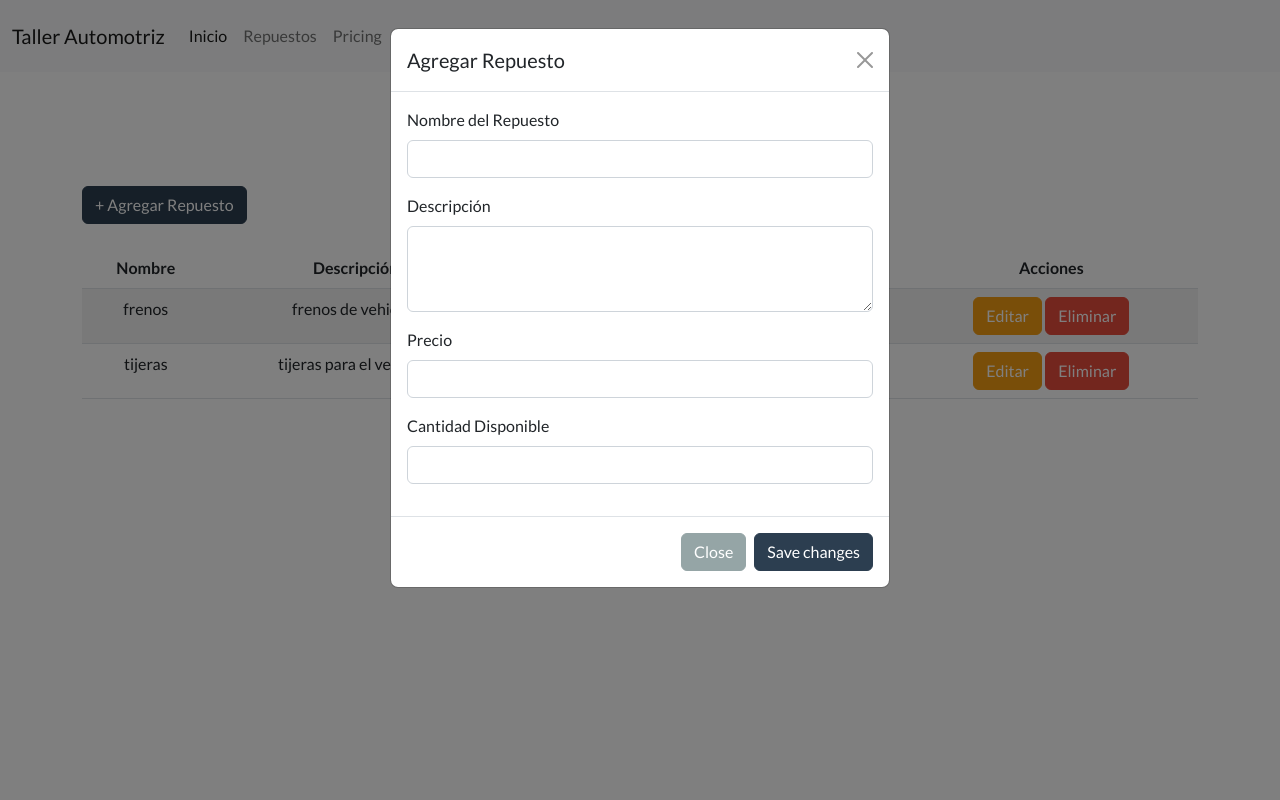
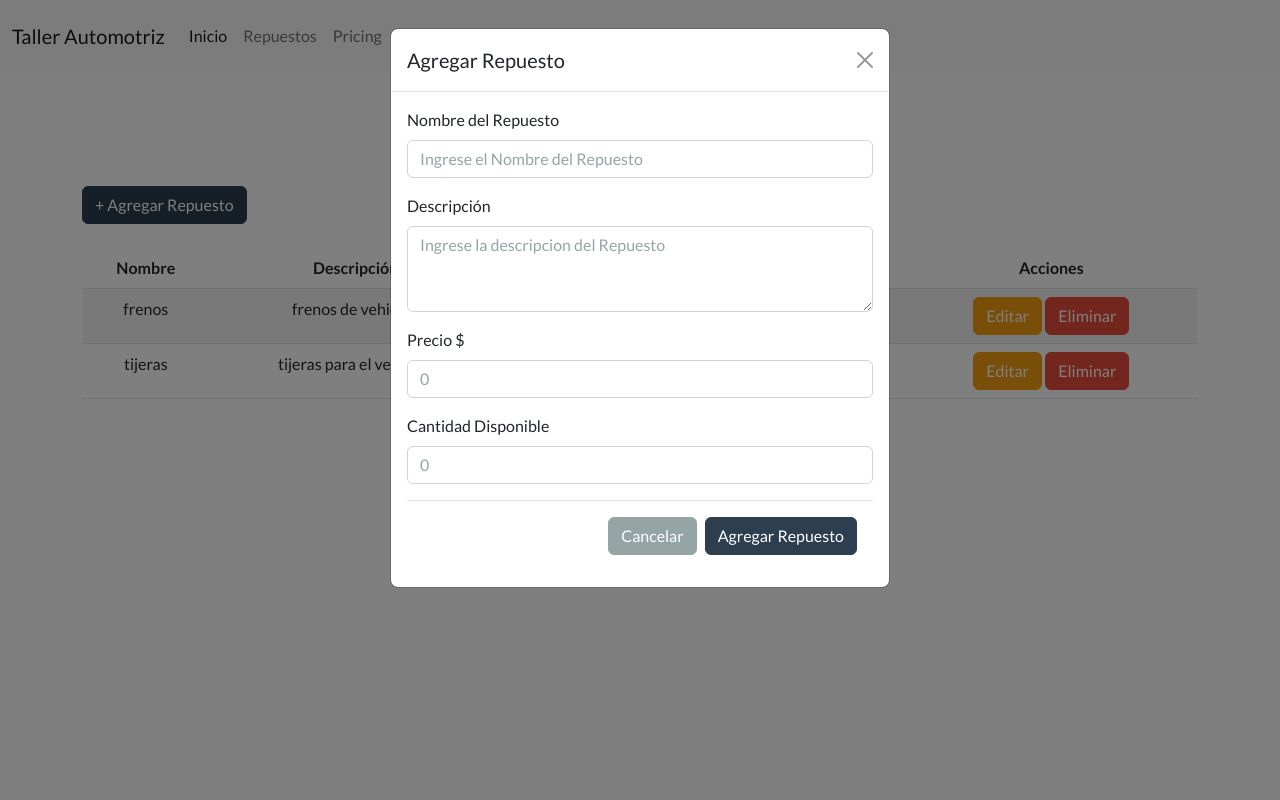
Before and after one commit to ManuelHdz28/Proyecto-Taller_Automotriz, a Django app: page /repuestos/ in a window 1280 px wide, after a click on "+ Agregar Repuesto". Run offline with Django 5.2, Linux system fonts and the light colour scheme; data comes from the database, SQL or seed files in the repository; both versions use the stored data as it was after the commit; some libraries are stand-ins or nearby versions.

Commit message:
feat: Agregar funcionalidades para crear y eliminar repuestos, y actualizar las plantillas correspondientes

```diff
--- a/Aplicaciones/Taller/templates/repuestos.html
+++ b/Aplicaciones/Taller/templates/repuestos.html
@@ -35,10 +35,9 @@
                         <td>{{ repuesto.cantidad_disponible }}</td>
                         <td>
                             <a href="" class="btn btn-warning">Editar</a>
-                            <form action="" method="post" style="display:inline;">
-                                {% csrf_token %}
-                                <button type="submit" class="btn btn-danger">Eliminar</button>
-                            </form>
+
+                            <a href="{% url 'eliminar_repuesto' repuesto.id_repuesto %}" class="btn btn-danger">Eliminar</button>
+
                     </tr>
                     {% endfor %}
                 </tbody>
@@ -66,30 +65,31 @@
         <button type="button" class="btn-close" data-bs-dismiss="modal" aria-label="Close"></button>
       </div>
       <div class="modal-body">
-        <form method="post" action="">
+        <form method="post" action="{% url 'crear_repuesto' %}">
             {% csrf_token %}
             <div class="mb-3">
                 <label for="nombre_repuesto" class="form-label">Nombre del Repuesto</label>
-                <input type="text" class="form-control" id="nombre_repuesto" name="nombre_repuesto" required>
+                <input type="text" class="form-control" id="nombre_repuesto" name="nombre_repuesto" placeholder="Ingrese el Nombre del Repuesto" required>
             </div>
             <div class="mb-3">
                 <label for="descripcion" class="form-label">Descripción</label>
-                <textarea class="form-control" id="descripcion" name="descripcion" rows="3"></textarea>
+                <textarea placeholder="Ingrese la descripcion del Repuesto" class="form-control" id="descripcion" name="descripcion" rows="3"></textarea>
             </div>
             <div class="mb-3">
-                <label for="precio" class="form-label">Precio</label>
-                <input type="number" class="form-control" id="precio" name="precio" required>
+                <label for="precio" class="form-label">Precio $</label>
+                <input type="number" placeholder="0" class="form-control" id="precio" name="precio" required>
             </div>
             <div class="mb-3">
                 <label for="cantidad_disponible" class="form-label">Cantidad Disponible</label>
-                <input type="number" class="form-control" id="cantidad_disponible" name="cantidad_disponible" required>
+                <input type="number" placeholder="0" class="form-control" id="cantidad_disponible" name="cantidad_disponible" required>
+            </div>
+
+            <div class="modal-footer">
+                <button type="button" class="btn btn-secondary" data-bs-dismiss="modal">Cancelar</button>
+                <button type="submit" class="btn btn-primary">Agregar Repuesto</button>
             </div>
 
         </form>
-      </div>
-      <div class="modal-footer">
-        <button type="button" class="btn btn-secondary" data-bs-dismiss="modal">Close</button>
-        <button type="button" class="btn btn-primary">Save changes</button>
       </div>
     </div>
   </div>
--- a/Aplicaciones/Taller/urls.py
+++ b/Aplicaciones/Taller/urls.py
@@ -5,4 +5,6 @@ from . import views
 urlpatterns = [
     path('', views.index, name='index'),  # * Maps the root URL to the index view
     path('repuestos/', views.repuestos, name="repuestos"),  # * Mapas de la URL 'repuestos/' a la vista repuestos
+    path('crear_repuesto/', views.crear_repuesto, name="crear_repuesto"),
+    path('eliminar_repuesto/<int:id_repuesto>/', views.eliminar_repuesto, name="eliminar_repuesto"),  # * mapea la URL 'eliminar_repuesto/<id_repuesto>/' a la vista eliminar_repuesto
 ]
--- a/Aplicaciones/Taller/views.py
+++ b/Aplicaciones/Taller/views.py
@@ -1,6 +1,7 @@
 # ! views.py Aplicaciones/Taller
 from django.shortcuts import render
 from .models import Repuesto
+from django.shortcuts import redirect
 
 # Create your views here.
 def index(request):
@@ -17,3 +18,33 @@ def repuestos(request):
      * Render the list of repuestos.
     """
     return render(request, 'repuestos.html', {'repuestos': repuestosdbb})  # * Pasa los repuestos a la plantilla 'repuestos.html'
+
+def crear_repuesto(request):
+    if request.method == 'POST':
+        nombre = request.POST.get('nombre_repuesto')
+        descripcion = request.POST.get('descripcion')
+        precio = request.POST.get('precio')
+        cantidad_disponible = request.POST.get('cantidad_disponible')
+
+
+        Repuesto.objects.create(
+            nombre_repuesto=nombre,
+            descripcion=descripcion,
+            precio=precio,
+            cantidad_disponible=cantidad_disponible
+        )
+
+        return redirect('repuestos')
+    else:
+        return render(request, 'crear_repuesto.html')
+
+def eliminar_repuesto(request, id_repuesto):
+    """
+     * Elimina un repuesto de la base de datos.
+    """
+    try:
+        repuesto = Repuesto.objects.get(id_repuesto=id_repuesto)
+        repuesto.delete()
+        return redirect('repuestos')
+    except Repuesto.DoesNotExist:
+        return render(request, 'error.html', {'message': 'Repuesto no encontrado.'})  # * Manejo de error si el repuesto no existe
```
Also changed, not shown: Aplicaciones/Taller/templates/editar_repuestos.html (added), ProyectoHDP115.db.
